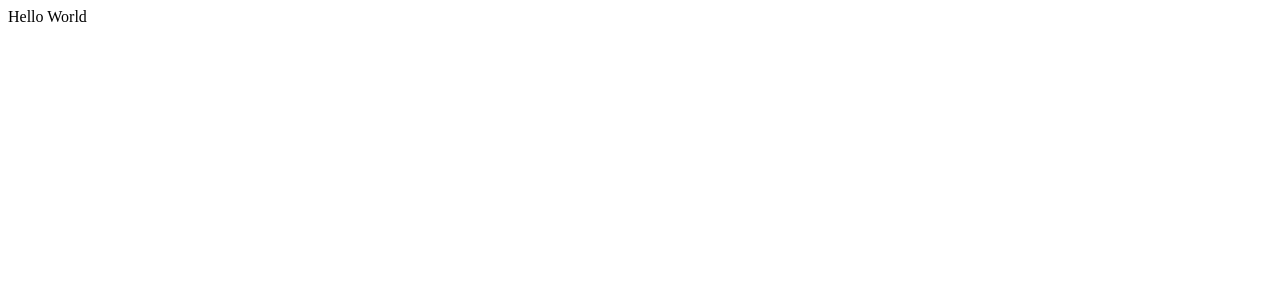
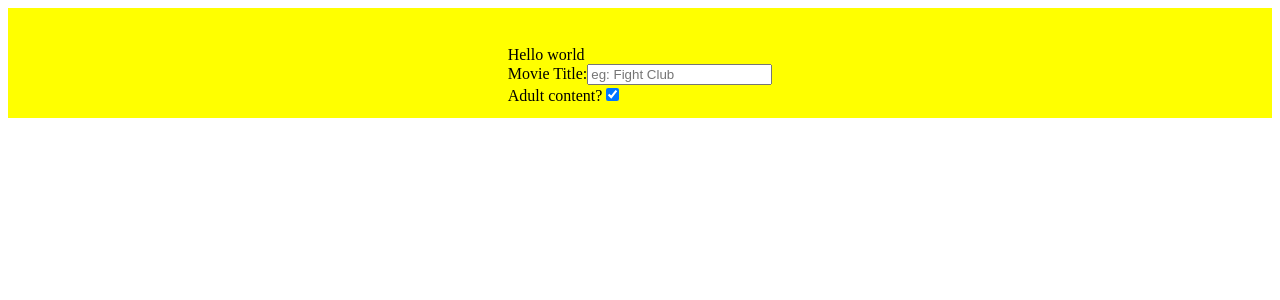
Before and after one commit to dbooyah93/Sutherlands-movie-api, a React (Create React App) app in the folder client/: page / in a window 1280 px wide. Shown: the top 300 px of the page. Built offline with nearby package versions, Linux system fonts and the light colour scheme; the HTML template or start-up script is replaced by a standard one.

Commit message:
Implement form feild and check box

```diff
--- a/client/src/App.jsx
+++ b/client/src/App.jsx
@@ -1,4 +1,7 @@
 import React from 'react';
+import { Ui } from './Styles/Ui.jsx';
+import { Searching } from './Styles/Searching.jsx';
+import Form from './Components/Form.jsx';
 
 class App extends React.Component {
   constructor( props ) {
@@ -9,9 +12,12 @@ class App extends React.Component {
   }
   render() {
     return (
-      <div>
-        Hello World
-      </div>
+      <Ui>
+        <Searching>
+          Hello world
+          <Form />
+        </Searching>
+      </Ui>
     )
   }
 }
```
Also changed, not shown: 1 other file (tests, documents, lock files or other folders).
